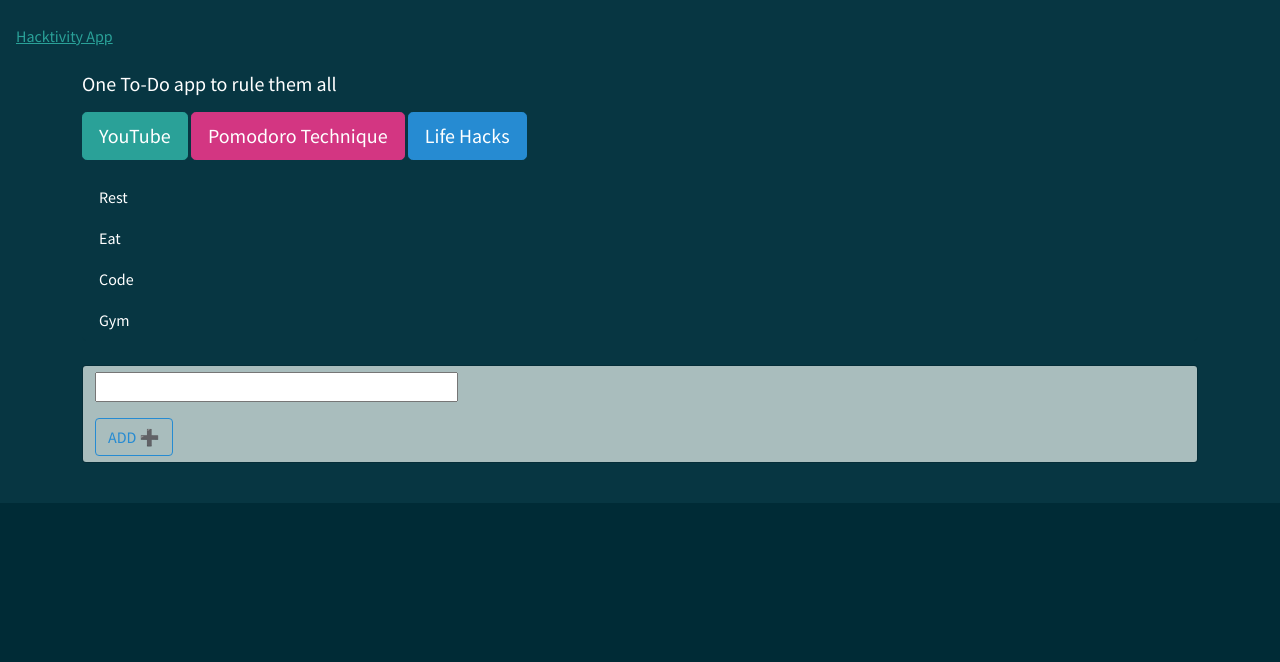
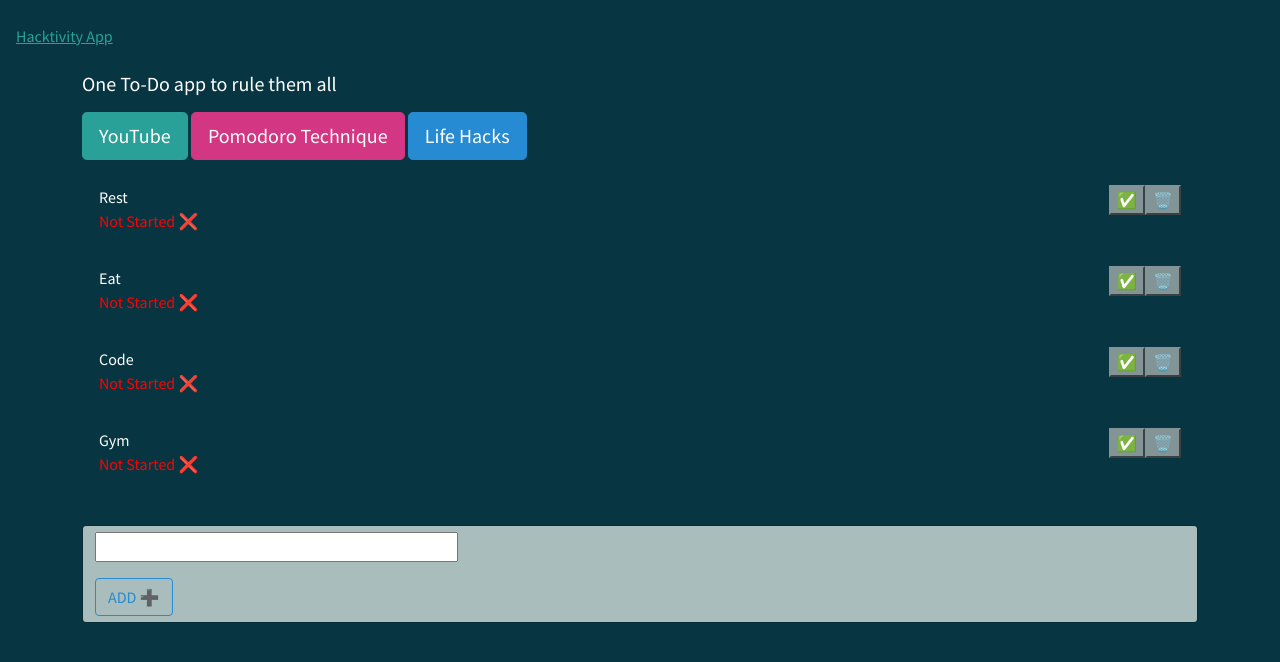
Before and after one commit to francescowang/DevOps-Course-Starter, a Flask app: page / in a window 1280 px wide. Shown: the top 662 px of the page. Run offline with Flask 2, Linux system fonts and the light colour scheme; some libraries are stand-ins or nearby versions.

Commit message:
status change and trello

```diff
--- a/todo_app/app.py
+++ b/todo_app/app.py
@@ -36,10 +36,10 @@ def mark_as_complete(item_id):
     return redirect(url_for('index'))
 
 
-@app.route('/unfinished/<item_id>', methods=['POST'])
+@app.route('/not_started/<item_id>', methods=['POST'])
 def mark_as_to_do(item_id):
     item = get_item(item_id)
-    item["status"] = "Unfinished"
+    item["status"] = "Not Started"
     save_item(task=item)
     return redirect(url_for('index'))
 
--- a/todo_app/templates/index.html
+++ b/todo_app/templates/index.html
@@ -14,7 +14,7 @@
     {% for item in items_jinja %}
     <li class="list-group-item">
         {{item.title}}
-        {% if item.status == "Unfinished" %}
+        {% if item.status == "Not Started" %}
         <form class="float-end" method="POST" action="/delete/{{item.id}}">
             <input type="submit" name="delete" class="btn-secondary" value="🗑️">
         </form>
@@ -22,14 +22,14 @@
             <input type="submit" name="complete" class="btn-secondary" value="✅" data-source="{{item.id}}">
         </form>
         <div align ="left">
-            <p style="color:red">Unfinished ❌</p>
+            <p style="color:red">Not Started ❌</p>
         </div>
         {%endif%}
         {% if item.status == "Completed" %}
         <form class="float-end" method="POST" action="/delete/{{item.id}}">
             <input type="submit" name="delete" class="btn-secondary" value="🗑️">
         </form>
-        <form class="float-end" method="POST" action="/unfinished/{{item.id}}">
+        <form class="float-end" method="POST" action="/not_started/{{item.id}}">
             <input type="submit" name="to_do" class="btn-secondary" value="❌" data-source="{{item.id}}">
         </form>
         <div align ="left">
```
